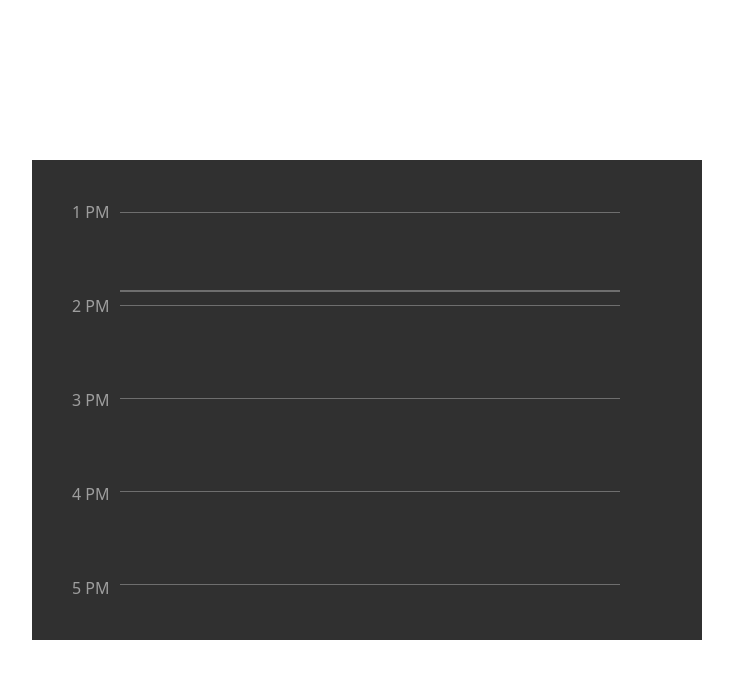
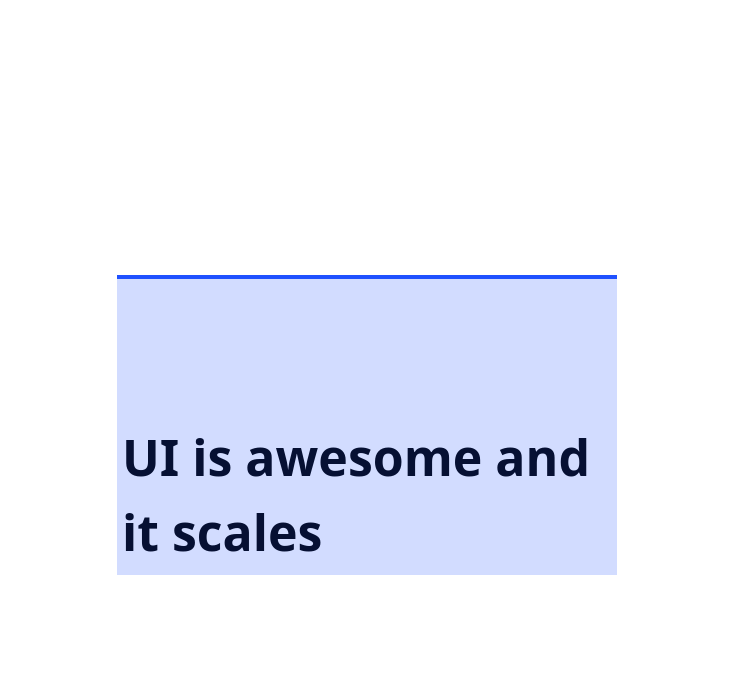
Before and after one commit to Bikash-jha11/UI-crafts, a React (Vite) app: page / in a window 1280 px wide. Shown: the top 678 px of the page, without its empty margins (273-1006 px from the left). Built offline with nearby package versions, Linux system fonts and the light colour scheme.

Commit message:
Xray completed

```diff
--- a/src/App.tsx
+++ b/src/App.tsx
@@ -6,6 +6,7 @@ import TextConversion from './component/TextConversion';
 import Goeey from './component/Goeey';
 import Precision from './component/Precision';
 import Scheduler from './component/Scheduler';
+import Xray from './component/Xray';
 
 import './App.css'
 import Tab from './component/Tab'
@@ -14,7 +15,7 @@ function App() {
   return (
     <>
       <div className=''>
-        <Scheduler />
+        <Xray />
       </div>
     </>
   )
--- /dev/null
+++ b/src/component/Diary.tsx
@@ -0,0 +1,12 @@
+import React from 'react'
+import styles from '../styles/Diary.module.css'
+
+function Diary() {
+  return (
+    <div className={styles.container}>
+
+    </div>
+  )
+}
+
+export default Diary
--- a/src/component/Scheduler.tsx
+++ b/src/component/Scheduler.tsx
@@ -30,7 +30,6 @@ function Scheduler() {
             const nowAt = e.clientY - rect.top;
             const start = currLenRef.current;
             const cursordiff = Math.abs(nowAt - start)
-            console.log({ "diff is": start - nowAt })
             if (isDragging && eventRef.current) {
                 eventRef.current.style.display = `inline-block`;
                 eventRef.current.style.top = `${mouseY - cursordiff}px`;
--- /dev/null
+++ b/src/component/Xray.tsx
@@ -0,0 +1,71 @@
+import React, { useEffect, useRef, useState } from 'react'
+import styles from '../styles/Xray.module.css'
+import isAbove from '../logics/isAbove';
+
+
+function Xray() {
+    const mainRef = useRef(null);
+    const sliderRef = useRef(null);
+    const boxRef = useRef(null);
+    const[mouseY,setMouseY] = useState(0);
+
+
+
+    useEffect(() => {
+        let rafId:any = null;
+        const rect = mainRef.current.getBoundingClientRect();
+        const text_box = boxRef.current.getBoundingClientRect();
+
+
+
+        const handleMove = (e) => {
+            let  y = e.clientY - rect.top;
+            setMouseY(y);
+
+            if (rafId === null) {
+                rafId = window.requestAnimationFrame(() => {
+                     const text = boxRef.current.children[0];
+
+                    if (sliderRef.current) {
+                        sliderRef.current.style.height = `${mouseY}PX`
+                    }
+                    if (isAbove(text_box, sliderRef.current.style.height ) &&boxRef.current) {
+
+                        console.log('adding')
+                       text.classList.add(styles['extra'])
+
+                    }else{
+                          text.classList.remove(styles['extra'])
+                    }
+                    rafId = null;
+                })
+            }
+        }
+
+
+
+        window.addEventListener('mousemove', handleMove);
+
+        return () => {
+            window.removeEventListener('mousemove', handleMove);
+        }
+    }, [mouseY]);
+
+
+    return (
+        <>
+        <div className={styles.container}>
+            <div className={styles.main} ref={mainRef}>
+                <div className={styles.text_box} ref={boxRef}>
+                    <p className={styles.text}>UI is awesome and it scales</p>
+                </div>
+                <div className={styles.slider} ref={sliderRef}>
+
+                </div>
+            </div>
+        </div>
+        </>
+    )
+}
+
+export default Xray
--- /dev/null
+++ b/src/logics/isAbove.ts
@@ -0,0 +1,7 @@
+function isAbove(textBox, height) {
+    // console.log(textBox.top,Number(height.split("px")[0]))
+    return (
+        Number(height.split("px")[0]) >= 135
+    )
+}
+export default isAbove;
--- /dev/null
+++ b/src/styles/Xray.module.css
@@ -0,0 +1,43 @@
+.container {
+    display: flex;
+    justify-content: center;
+    align-items: center;
+    height: 100vh;
+}
+
+.main {
+    position: relative;
+    height: 350px;
+    width: 500px;
+    cursor: pointer;
+    /* border:1px solid white; */
+}
+
+.text_box {
+    position: absolute;
+    bottom: 0;
+    padding: 5px;
+
+}
+
+.text {
+    font-size: 50px;
+    font-weight: 600;
+
+}
+.extra{
+     -webkit-text-stroke-color: rgb(31, 81, 255);
+    -webkit-text-stroke-width: 2px;
+    -webkit-text-fill-color: transparent;
+    -webkit-background-clip: text;
+}
+
+.slider {
+    position: absolute;
+    bottom: 0;
+    height: 300px;
+    width: 100%;
+    border-top: 4px solid rgb(31, 81, 255);
+    z-index: 1;
+    background-color: rgba(31, 81, 255, 0.2);
+}
```
Also changed, not shown: src/styles/Diary.module.css (added).
